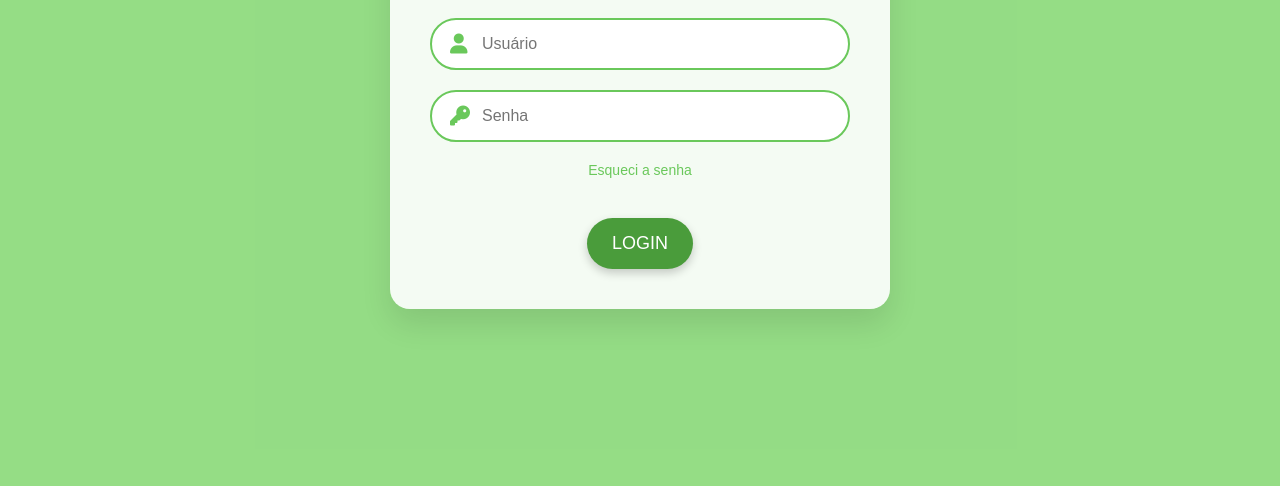
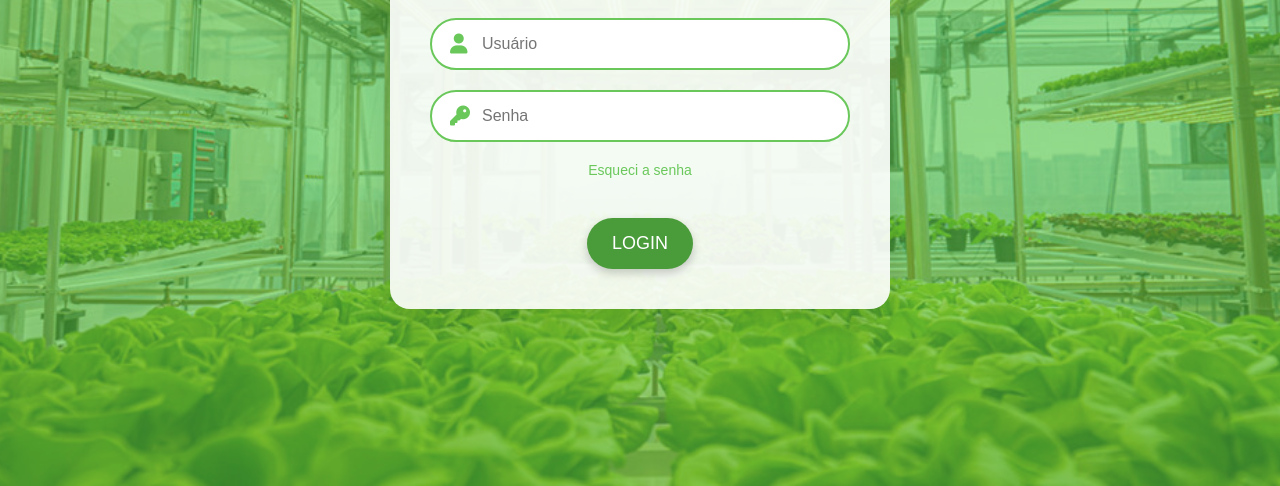
Before and after one commit to fehxavier/Farm, a website: page index.html in a window 1280 px wide. Shown: the part 314-800 px from the top of the page. Drawn offline with Linux system fonts and the light colour scheme.

Commit message:
Add files via upload

```diff
--- a/assets/css/index.css
+++ b/assets/css/index.css
@@ -184,7 +184,7 @@ button:active,
     }
 }
 .page-container {
-    background-image: url('./assets/fazenda.jpg');
+    background-image: url('../fazenda.jpg');
     background-size: cover;
     background-position: center;
     position: relative; /* Necessário para o ::before funcionar corretamente */
```
